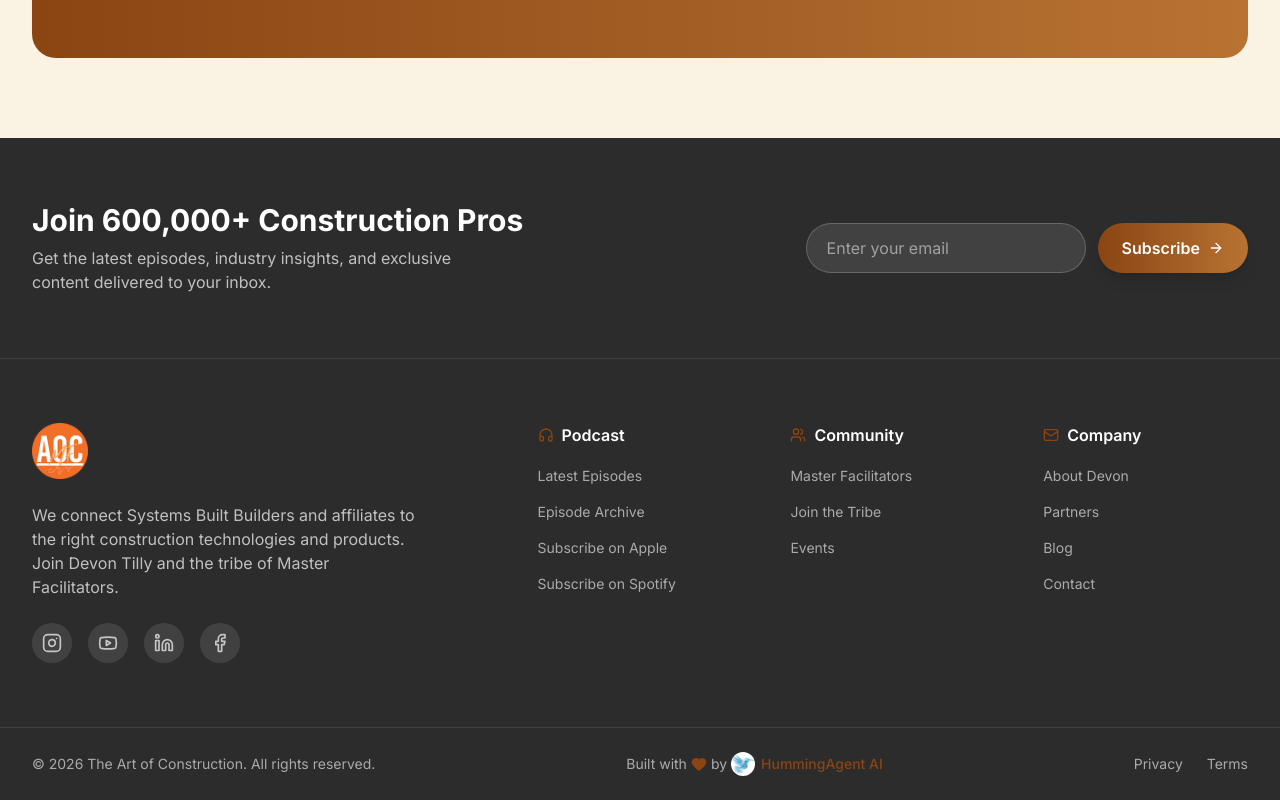
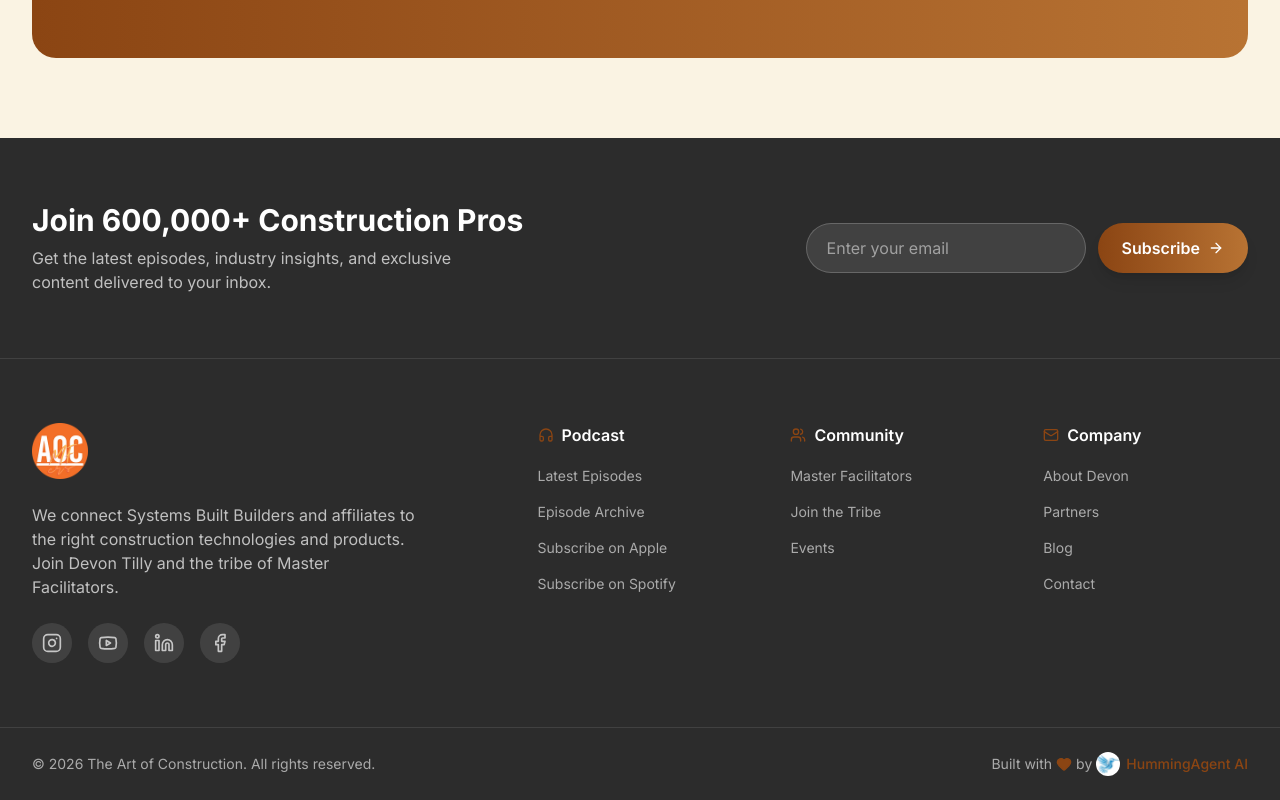
Before and after one commit to HummingAgent/aoc-website, a Next.js app: page /about in a window 1280 px wide. Shown: the part 5631-6431 px from the top of the page. Built offline with nearby package versions, Linux system fonts and the light colour scheme; a web font is replaced by a local one.

Commit message:
fix: Remove Privacy and Terms links from footer

```diff
--- a/src/components/Footer.tsx
+++ b/src/components/Footer.tsx
@@ -228,14 +228,6 @@ export default function Footer() {
                 HummingAgent AI
               </a>
             </p>
-            <div className="flex gap-6">
-              <Link href="/privacy" className="hover:text-white transition-colors">
-                Privacy
-              </Link>
-              <Link href="/terms" className="hover:text-white transition-colors">
-                Terms
-              </Link>
-            </div>
           </div>
         </div>
       </div>
```
